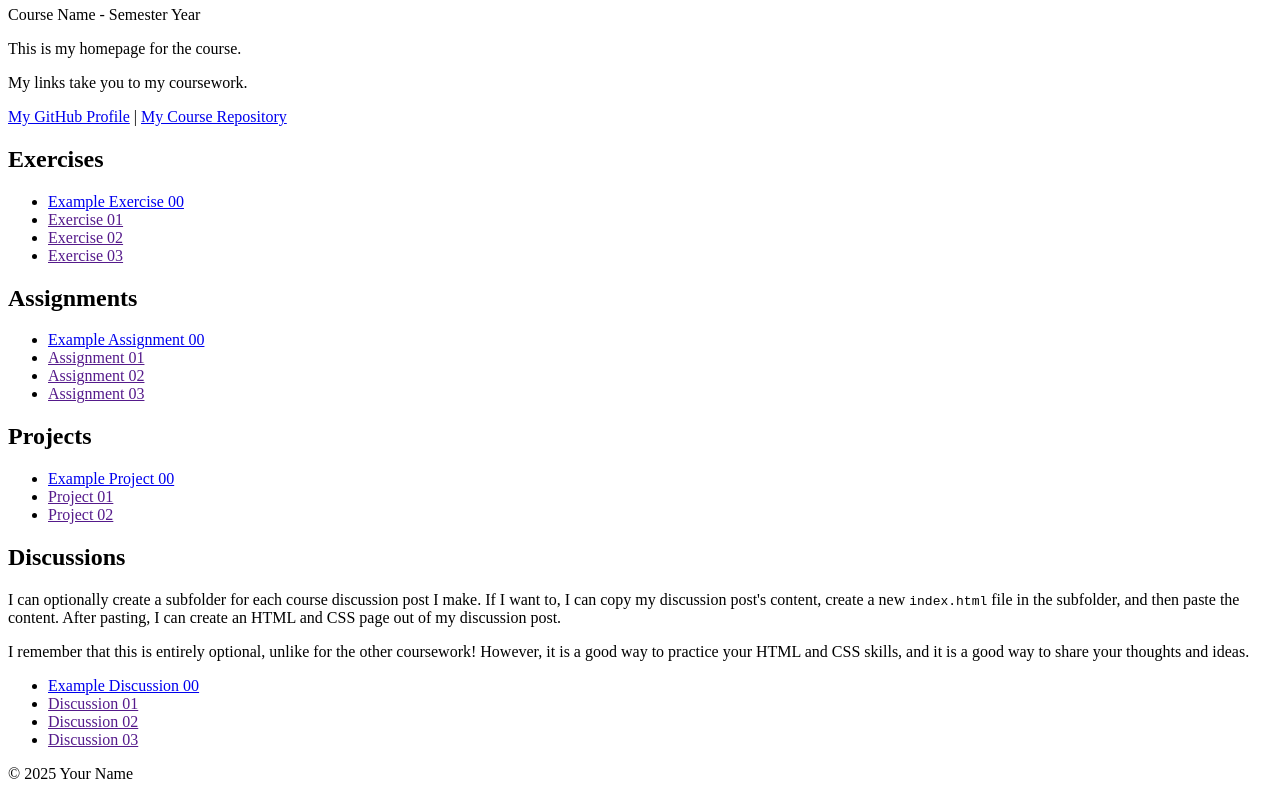
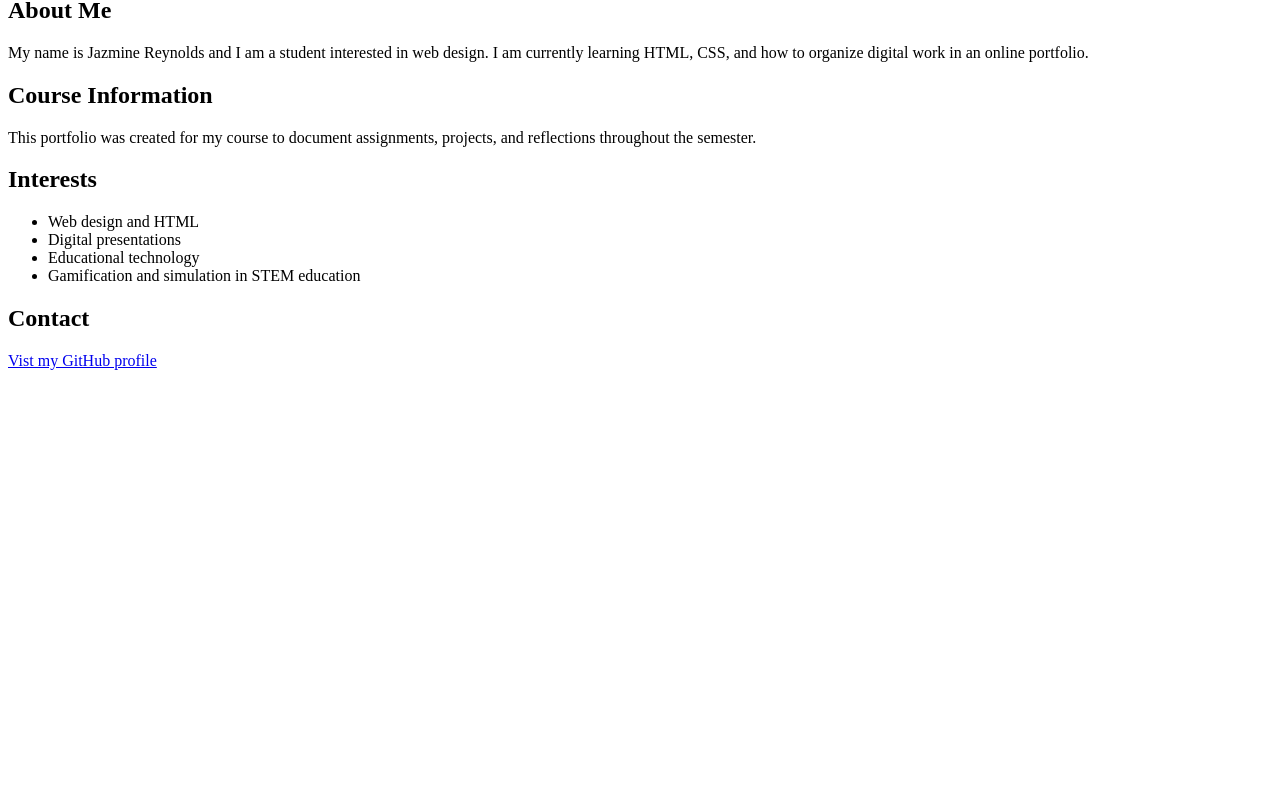
Before and after one commit to Jayrey122/3304-course-portfolio, a plain HTML site: page index.html in a window 1280 px wide. Shown: the part 121-920 px from the top of the page. After the commit the page ends 800 px from the top, so only its background shows below. Drawn offline with Linux system fonts and the light colour scheme.

Commit message:
Update my course homepage text

```diff
--- a/index.html
+++ b/index.html
@@ -1,137 +1,33 @@
 <!DOCTYPE html>
-
-<!--
-
-INSTRUCTIONS: HOW TO CHANGE THIS PAGE:
-
-1. Change "Student Name" in the title above to your real name.
-
-2. Change "Your Name" in the big heading below to your real name.
-
-3. Change "your-username" to your real GitHub username in both links.
-
-4. Change "your-repo-name" to the name of this repository.
-
-5. Change "Course Name" to the name of your class.
-
-6. Change "Semester Year" to match when you are taking this class.
-
-7. Add links to your work:
-    - Find the words that say "Exercise 01", "Assignment 01", etc.
-    - Between the quote marks in href="", put the relative link to your work in the subfolder. You can simply link to the subfolder name. Take a look at the example folders and links to see how to do this.
-    - For work not yet started/completed, you can leave the href="" blank until you are ready.
-    - Change the words "Exercise 01" to match the name of the exercise. Do the same for assignments and projects. If you add your discussion posts, do the same for them.
-    - Do this for each piece of work you finish.
-
-8. You can add more links by copying a whole line like this:
-    <li><a href="">New Work Name</a></li>
-    Then paste it below the last one in that section.
-
-9. Save your changes and push to GitHub when you are done. Remember you can use GitHub Desktop to help you with this.
-
-Remember: During the course, if you want, you can style your homepage to introduce your own style and aesthetics. To start, keep this page simple and plain. This is just a template to get you started. Embrace the handcrafted approach to web design and development: change things to make them your own.
-
-Remember: You must have a GitHub account, a new GitHub repository for this course, and this file (index.html) in that repository.
-
-Remember: You must create subfolders for each piece of coursework as the semester progresses.
-
--->
-
 <html lang="en">
     <head>
         <meta charset="UTF-8" />
         <title>Course Homepage template</title>
         <meta charset="UTF-8" />
         <meta name="viewport" content="width=device-width, initial-scale=1.0" />
-        <title>Student Name - Course Homepage</title>
+        <title>Jazmine Reynolds - Course Homepage</title>
     </head>
 
-    <body>
-        <header>
-            <h1>Your Name</h1>
-            <h2>Course Homepage</h2>
-            <p>Course Name - Semester Year</p>
-            <p>This is my homepage for the course.</p>
-            <p>My links take you to my coursework.</p>
-            <nav>
-                <a href="https://github.com/your-username">My GitHub Profile</a>
-                |
-                <a href="https://github.com/your-username/your-repo-name">
-                    My Course Repository
-                </a>
-            </nav>
-        </header>
+    <h1>Jazmine Reynolds</h1>
+    <p> Welcome to my course portfolio!</p>
 
-        <main>
-            <section>
-                <h2>Exercises</h2>
-                <ul>
-                    <li>
-                        <a href="example-exercise-00/">Example Exercise 00</a>
-                    </li>
-                    <li><a href="">Exercise 01</a></li>
-                    <li><a href="">Exercise 02</a></li>
-                    <li><a href="">Exercise 03</a></li>
-                </ul>
-            </section>
+    <h2>About Me</h2>
+    <p>My name is Jazmine Reynolds and I am a student interested in web design.
+        I am currently learning HTML, CSS, and how to organize digital work in an online portfolio.
+    </p>
 
-            <section>
-                <h2>Assignments</h2>
-                <ul>
-                    <li>
-                        <a href="example-assignment-00/">
-                            Example Assignment 00
-                        </a>
-                    </li>
-                    <li><a href="">Assignment 01</a></li>
-                    <li><a href="">Assignment 02</a></li>
-                    <li><a href="">Assignment 03</a></li>
-                </ul>
-            </section>
+    <h2>Course Information</h2>
+    <p> This portfolio was created for my course to document assignments, projects, and reflections throughout the semester.</p>
 
-            <section>
-                <h2>Projects</h2>
-                <ul>
-                    <li>
-                        <a href="example-project-00/">Example Project 00</a>
-                    </li>
-                    <li><a href="">Project 01</a></li>
-                    <li><a href="">Project 02</a></li>
-                </ul>
-            </section>
+    <h2>Interests</h2>
+    <ul>
+        <li>Web design and HTML</li>
+        <li>Digital presentations</li>
+        <li>Educational technology</li>
+        <li>Gamification and simulation in STEM education</li>
+    </ul>
 
-            <section>
-                <h2>Discussions</h2>
-                <p>
-                    I can optionally create a subfolder for each course
-                    discussion post I make. If I want to, I can copy my
-                    discussion post's content, create a new
-                    <code>index.html</code>
-                    file in the subfolder, and then paste the content. After
-                    pasting, I can create an HTML and CSS page out of my
-                    discussion post.
-                </p>
-                <p>
-                    I remember that this is entirely optional, unlike for the
-                    other coursework! However, it is a good way to practice your
-                    HTML and CSS skills, and it is a good way to share your
-                    thoughts and ideas.
-                </p>
-                <ul>
-                    <li>
-                        <a href="example-discussion-00/">
-                            Example Discussion 00
-                        </a>
-                    </li>
-                    <li><a href="">Discussion 01</a></li>
-                    <li><a href="">Discussion 02</a></li>
-                    <li><a href="">Discussion 03</a></li>
-                </ul>
-            </section>
-        </main>
-
-        <footer>
-            <p>&copy; 2025 Your Name</p>
-        </footer>
-    </body>
-</html>
+<h2>Contact</h2>
+<p>
+    <a href="https://github.com/Jayrey122/Jayrey122">Vist my GitHub profile</a>
+</p>
```
